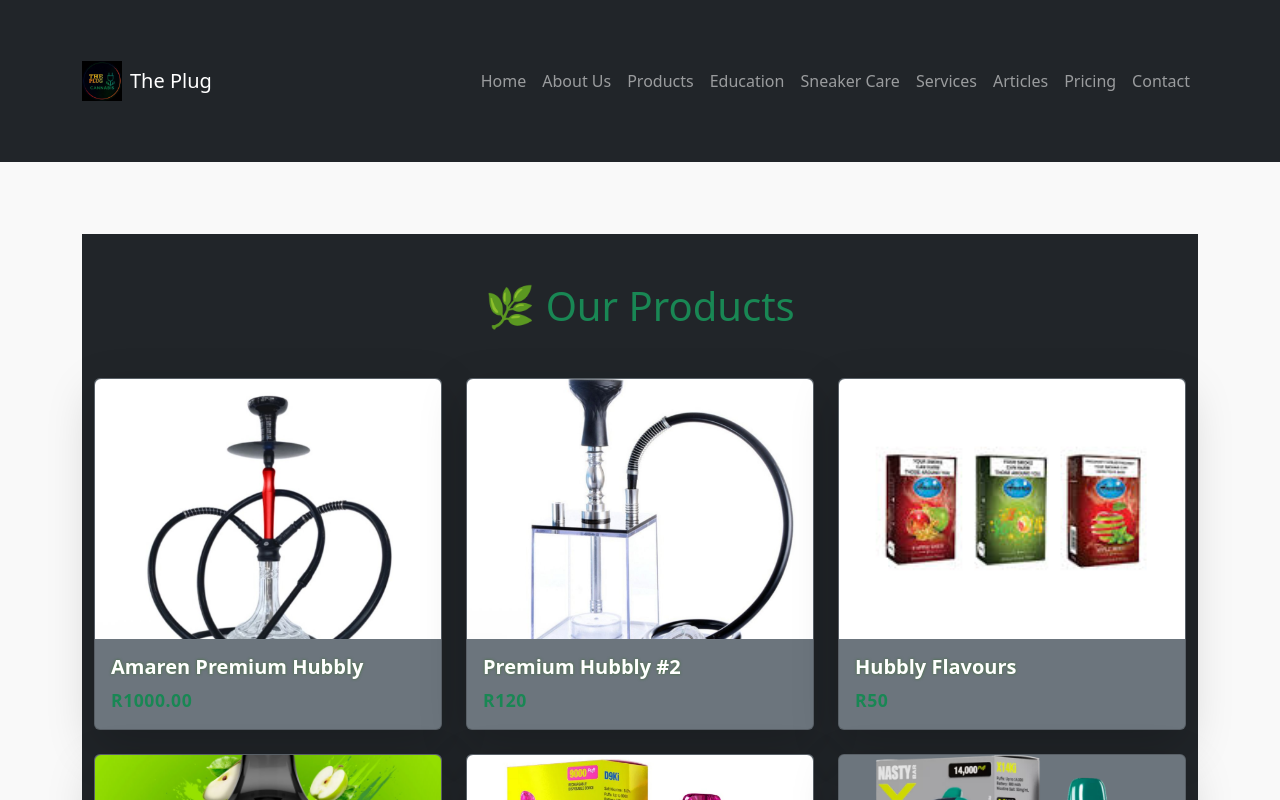
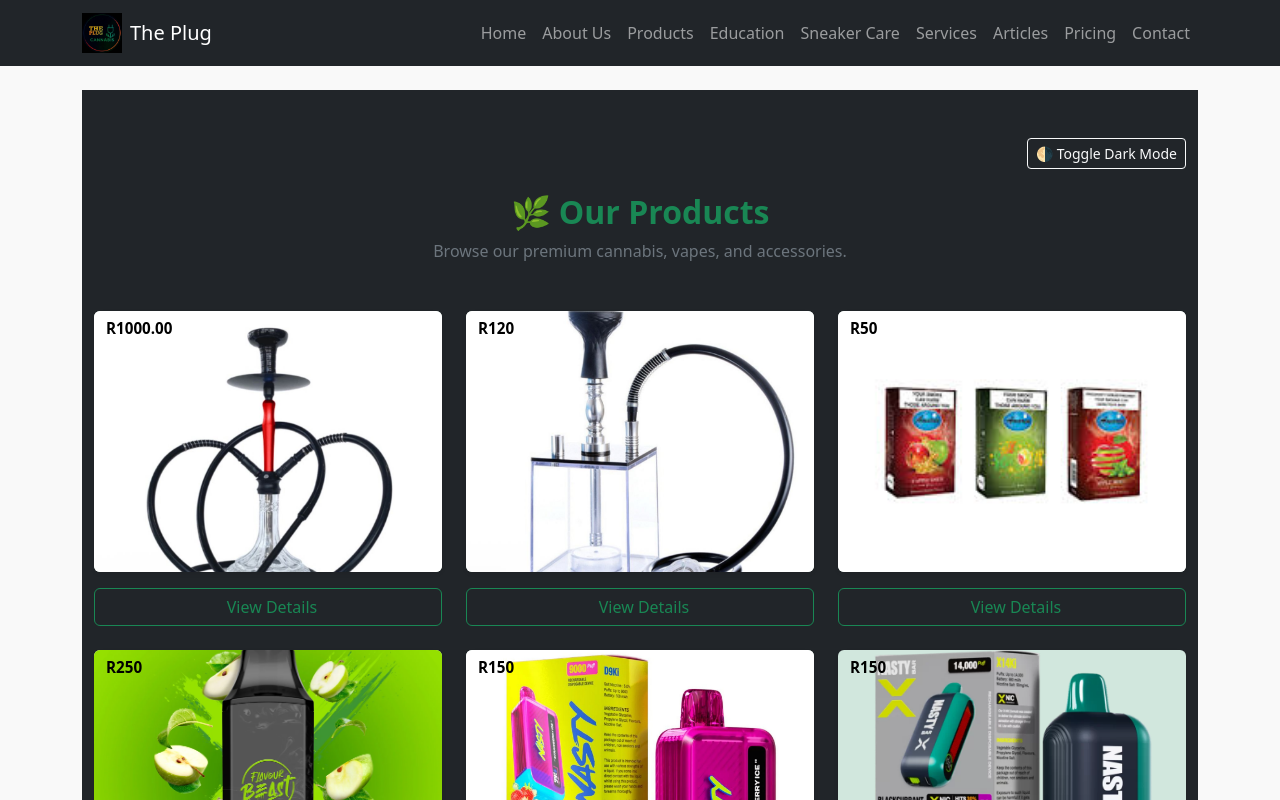
Before and after one commit to axlDeVoe012/The-Plug-Website, a React (Vite) app in the folder the-plug-website/: page /products in a window 1280 px wide. Shown: the top 800 px of the page. Built offline with nearby package versions, Linux system fonts and the light colour scheme.

Commit message:
Products styling

```diff
--- a/the-plug-website/src/pages/Products.jsx
+++ b/the-plug-website/src/pages/Products.jsx
@@ -1,37 +1,81 @@
 import React, { useState } from 'react';
-import '../styles/Products.css';
 import products from '../data/products';
 import ProductModal from '../components/ProductModal';
+import '../styles/Products.css';
 
 const Products = () => {
   const [selectedProduct, setSelectedProduct] = useState(null);
 
+  // Toggle dark mode on the body tag
+  const toggleDarkMode = () => {
+    document.body.classList.toggle('dark-mode');
+  };
+
   return (
-    <div className="container py-5 text-white bg-dark min-vh-100">
-      <h1 className="text-center mb-5 text-success">🌿 Our Products</h1>
+    <section className="py-5 bg-dark text-light min-vh-100">
+      <div className="container">
+        {/* Dark Mode Toggle Button */}
+        <div className="text-end mb-4">
+          <button
+            className="btn btn-sm btn-outline-light"
+            onClick={toggleDarkMode}
+            aria-label="Toggle dark mode"
+          >
+            🌗 Toggle Dark Mode
+          </button>
+        </div>
+
+        {/* Header */}
+        <div className="text-center mb-5">
+          <h2 className="fw-bold text-success">🌿 Our Products</h2>
+          <p className="text-secondary">Browse our premium cannabis, vapes, and accessories.</p>
+        </div>
+
+        {/* Products Grid */}
         <div className="row g-4">
-        {products.map(product => (
-          <div key={product.id} className="col-12 col-sm-6 col-md-4">
+          {products.map((product) => (
+            <div className="col-sm-6 col-lg-4" key={product.id}>
+              <div className="position-relative">
+                {/* Card */}
+                <div className="card bg-success-subtle text-white h-100 border-0 shadow-sm overflow-hidden position-relative">
+                  <div className="ratio ratio-4x3 position-relative overflow-hidden">
+                    <img
+                      src={product.mainImage}
+                      alt={product.name}
+                      className="object-fit-cover w-100 h-100"
+                    />
+                    {/* Hover Overlay */}
+                    <div className="hover-overlay d-flex flex-column justify-content-center align-items-center text-center p-3">
+                      <h5 className="fw-bold">{product.name}</h5>
+                      <p className="small mb-0">
+                        {product.description || 'Premium cannabis or vape product'}
+                      </p>
+                    </div>
+
+                    {/* Floating Price Tag with conditional red for "Coming Soon" */}
                     <div
-              className="card bg-secondary text-white h-100 shadow-lg product-card"
-              style={{ cursor: 'pointer' }}
+                      className={`floating-price ${
+                        product.price.toLowerCase() === 'coming soon' ? 'coming-soon' : ''
+                      }`}
+                    >
+                      {product.price}
+                    </div>
+                  </div>
+                </div>
+
+                {/* View Details Button */}
+                <button
+                  className="btn btn-outline-success w-100 mt-3 d-flex align-items-center justify-content-center gap-2 animate-btn"
                   onClick={() => setSelectedProduct(product)}
                 >
-              <img
-                src={product.mainImage}
-                className="card-img-top rounded-top"
-                alt={product.name}
-                style={{ height: '260px', objectFit: 'cover' }}
-              />
-              <div className="card-body">
-                <h5 className="card-title">{product.name}</h5>
-                <p className="card-text text-success fw-bold">{product.price}</p>
-              </div>
+                  <i className="bi bi-eye"></i> View Details
+                </button>
               </div>
             </div>
           ))}
         </div>
 
+        {/* Modal */}
         {selectedProduct && (
           <ProductModal
             product={selectedProduct}
@@ -39,6 +83,7 @@
           />
         )}
       </div>
+    </section>
   );
 };
 
--- a/the-plug-website/src/styles/Products.css
+++ b/the-plug-website/src/styles/Products.css
@@ -1,134 +1,86 @@
-/* Products.css */
-
-/* Body and container */
-body, html {
-  background-color: #121212; /* Dark background */
-  color: #d0f0c0; /* Soft greenish text */
-  font-family: 'Segoe UI', Tahoma, Geneva, Verdana, sans-serif;
-  margin: 0;
-  padding: 0;
+/* Hover overlay logic */
+.hover-overlay {
+  position: absolute;
+  top: 0; left: 0; width: 100%; height: 100%;
+  background-color: rgba(0, 0, 0, 0.4); /* subtle dark overlay */
+  color: #e6f4ea;
+  opacity: 0;
+  transition: opacity 0.3s ease-in-out;
+  display: flex;
+  flex-direction: column;
+  justify-content: center;
+  align-items: center;
+  text-align: center;
+  padding: 1rem;
+  z-index: 2;
+  pointer-events: none;
+  user-select: none;
 }
 
-/* Container padding */
-.container {
-  padding-top: 3rem;
-  padding-bottom: 3rem;
+.card:hover .hover-overlay {
+  opacity: 1;
+  pointer-events: auto;
 }
 
-/* Product cards styling */
-.product-card {
-  background: #1e2a1f; /* Dark greenish background */
-  border-radius: 12px;
-  border: 2px solid transparent;
-  transition: transform 0.3s ease, box-shadow 0.4s ease, border-color 0.3s ease;
-  box-shadow:
-    inset 0 0 15px #14421444; /* subtle inner glow */
-}
-
-.product-card:hover {
-  cursor: pointer;
-  transform: scale(1.06);
-  border-color: #28a745; /* Bootstrap green */
-  box-shadow:
-    0 0 12px 3px #28a745cc,
-    0 0 25px 6px #28a745aa,
-    inset 0 0 20px #28a74566; /* bright inner green glow */
-}
-
-/* Card image */
-.card-img-top {
-  border-top-left-radius: 12px;
-  border-top-right-radius: 12px;
+/* Image zoom on hover */
+.card img {
   transition: transform 0.3s ease;
 }
 
-.product-card:hover .card-img-top {
+.card:hover img {
   transform: scale(1.05);
-  filter: brightness(1.1);
 }
 
-/* Card body */
-.card-body {
-  padding: 1rem 1rem 1.25rem;
+/* Floating price tag */
+.floating-price {
+  position: absolute;
+  bottom: 0.5rem;
+  right: 0.5rem;
+  color: #000000;
+  font-size: 0.95rem;
+  font-weight: 600;
+  padding: 0.35rem 0.75rem;
+  border-top-left-radius: 0.5rem;
+  z-index: 3;
+  user-select: none;
 }
 
-/* Card title */
-.card-title {
+/* Red style for "Coming Soon" price */
+.floating-price.coming-soon {
+  color: #ff4d4d; /* bright red text */
+  background-color: rgba(255, 0, 0, 0.15); /* subtle red bg */
   font-weight: 700;
-  font-size: 1.25rem;
-  color: #a6d785;
-  margin-bottom: 0.3rem;
-  text-shadow: 0 0 3px #2f6f18aa;
 }
 
-/* Card price */
-.card-text {
-  color: #28a745;
-  font-weight: 700;
-  font-size: 1.1rem;
-  letter-spacing: 0.03em;
+/* Button animation */
+.animate-btn {
+  transition: transform 0.2s ease, background-color 0.3s ease;
 }
 
-/* Modal backdrop override */
-.modal-backdrop.show {
-  background-color: rgba(20, 50, 10, 0.9) !important;
+.animate-btn:hover {
+  transform: scale(1.05);
+  background-color: #7af0bb;
+  color: #142d1a;
+  border-color: #7af0bb;
 }
 
-/* Modal content */
-.modal-content {
-  background-color: #121b12 !important;
-  border-radius: 1rem !important;
-  border: 2px solid #28a745;
-  box-shadow:
-    0 0 10px #28a745cc,
-    0 0 25px 6px #28a745aa;
+/* Dark Mode Support */
+body.dark-mode {
+  background-color: #0a1f14;
+  color: #e6f4ea;
 }
 
-/* Modal header */
-.modal-header {
-  border-bottom: none !important;
-  padding-bottom: 0.25rem;
+body.dark-mode .card {
+  background-color: #142d1a !important;
+  color: #e6f4ea;
 }
 
-/* Modal title */
-.modal-title {
-  color: #28a745 !important;
-  font-weight: 800;
-  font-size: 1.6rem;
-  text-shadow: 0 0 8px #28a745aa;
+body.dark-mode .btn-outline-success {
+  border-color: #7af0bb;
+  color: #7af0bb;
 }
 
-/* Close button */
-.btn-close-white {
-  filter: invert(1) brightness(2) contrast(1.2);
+body.dark-mode .btn-outline-success:hover {
+  background-color: #7af0bb;
+  color: #142d1a;
 }
-
-/* Modal images */
-.modal-body img {
-  border-radius: 10px;
-  border: 2px solid #28a745;
-  box-shadow: 0 0 12px #28a745bb;
-  transition: transform 0.3s ease;
-}
-
-.modal-body img:hover {
-  transform: scale(1.05);
-  filter: brightness(1.1);
-}
-
-/* Modal body scroll */
-.modal-body {
-  max-height: 70vh;
-  overflow-y: auto;
-  padding: 1rem;
-}
-
-/* Responsive fixes */
-@media (max-width: 768px) {
-  .product-card {
-    margin-bottom: 1rem;
-  }
-  .modal-dialog {
-    max-width: 90vw;
-  }
-}
```
Also changed, not shown: the-plug-website/src/data/products.js (+22 -3 lines), the-plug-website/src/assets/sales/edibles/leaf.jpg (renamed from the-plug-website/src/assets/sales/buds/leaf.jpg). Lines whose indentation alone changed are shown as unchanged.
